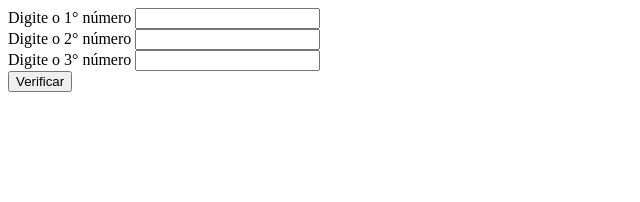
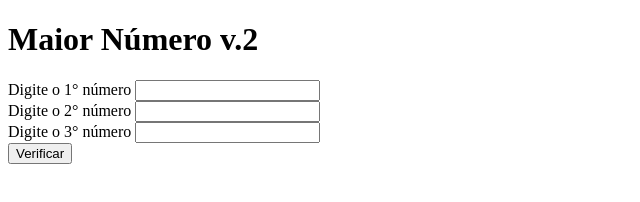
Before and after one commit to TalkyK/html-css, a plain HTML site: page exz021/index.html in a window 1280 px wide. Shown: the whole page, without its empty margins (0-640 px from the left). Drawn offline with Linux system fonts and the light colour scheme.

Commit message:
tydru
duyrurt

```diff
--- a/exz021/index.html
+++ b/exz021/index.html
@@ -7,6 +7,7 @@
     <title>Maior Número</title>
 </head>
 <body>
+    <h1>Maior Número v.2</h1>
     <div>
         Digite o 1° número <input type="number" id="number1">
         <br>
```
